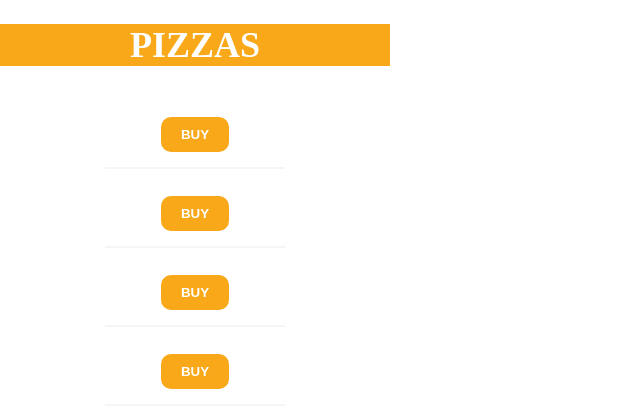
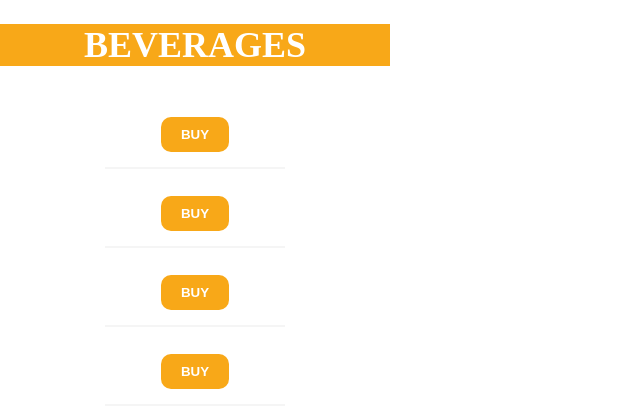
Before and after one commit to bafvfv/Simple-Telegram-Bot-with-WebApp-on-Opengram, a PHP site: page / in a window 1280 px wide. Shown: the top 420 px of the page, without its empty margins (0-640 px from the left). Run offline with PHP 8.4, Linux system fonts and the light colour scheme; data that the repository does not hold is empty; some libraries are stand-ins or nearby versions.

Commit message:
Update index.php

```diff
--- a/public_webapp/index.php
+++ b/public_webapp/index.php
@@ -20,7 +20,7 @@ $p5 = mysqli_fetch_assoc($res);
 </head>
 <body>
 <div class="container">
-	<h1 class="header">Pizzas</h1>
+	<h1 class="header">Beverages</h1>
 	<div class="multiple-items">
 		<div class="product-item">
 			<img src="<? echo $p1['pic'] ?>">
```
